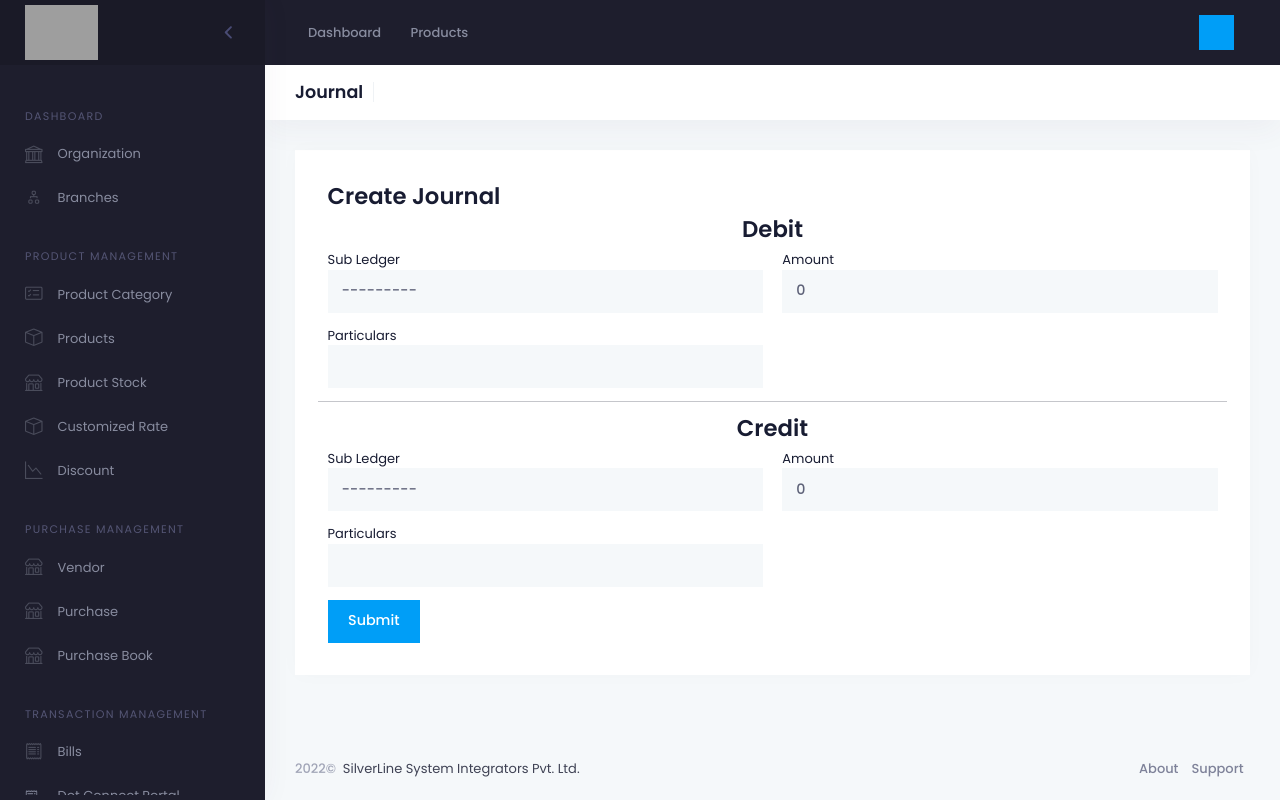
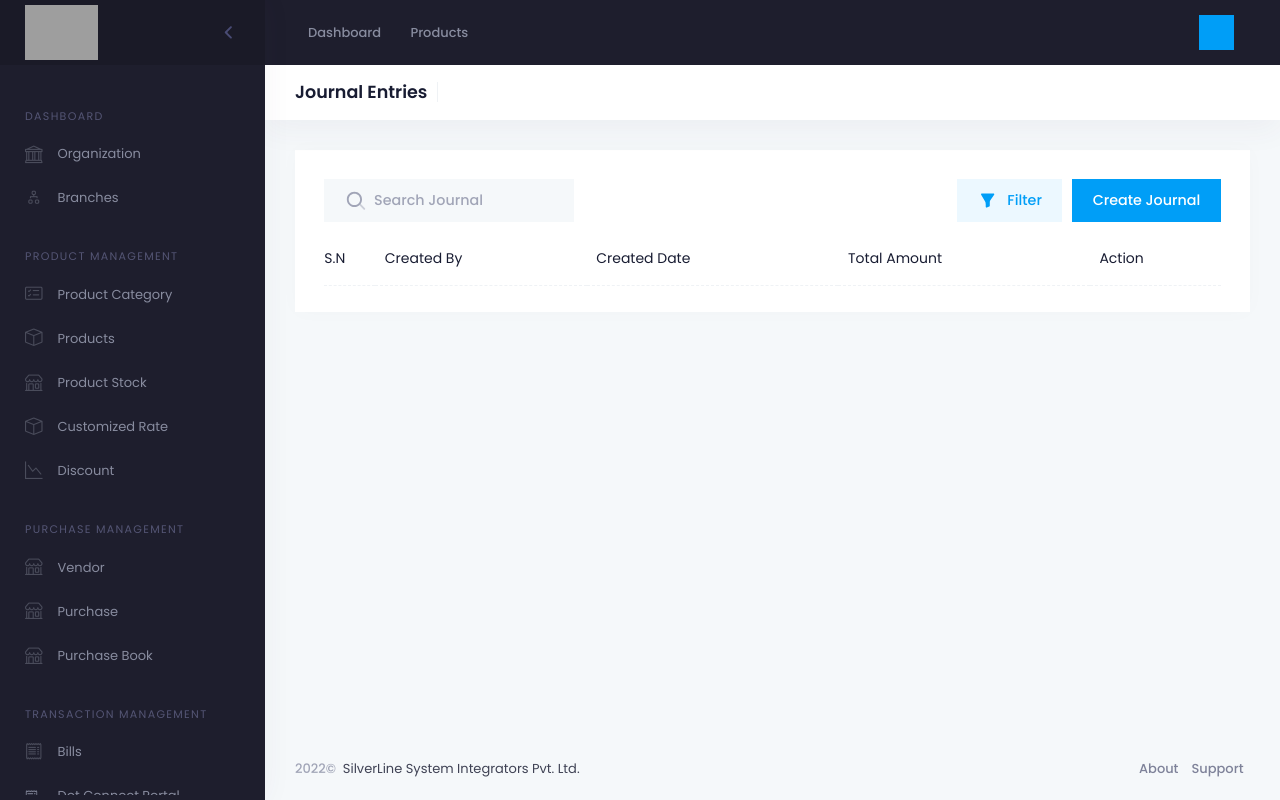
Before and after one commit to rojit1/new_bluestar, a Django app: page /journal/ in a window 1280 px wide. Run offline with Django 4.2, Linux system fonts and the light colour scheme; lists and menus that the app fills with data are empty; parts of the project's set-up code (start-up, migrations or seed data) failed here and were passed over; some libraries are stand-ins or nearby versions; grey boxes are pictures that could not be loaded.

Commit message:
complete journal and make list template for pl, balance-sheet

```diff
--- a/accounting/forms.py
+++ b/accounting/forms.py
@@ -1,6 +1,7 @@
 from django import forms
 from root.forms import BaseForm
 from .models import AccountChart, TblDrJournalEntry, TblCrJournalEntry, TblJournalEntry
+from django.contrib.admin.widgets import FilteredSelectMultiple
 
 class AccountChartForm(BaseForm, forms.ModelForm):
     class Meta:
@@ -29,22 +30,19 @@ class CrJournalEntryForm(BaseForm, forms.ModelForm):
         fields = '__all__'
 
 
-class JournalEntryForm(BaseForm, forms.Form):
-    debit_sub_ledger = forms.ModelChoiceField(queryset=AccountSubLedger.objects.all(), label='Sub Ledger')
-    debit_particulars = forms.CharField(max_length=255, label='Particulars')
-    debit_amount = forms.FloatField(initial=0, label='Amount')
+class JournalEntryForm(forms.Form):
+    debit_sub_ledger = forms.ModelChoiceField(queryset=AccountSubLedger.objects.all())
+    debit_particulars = forms.CharField(max_length=255)
+    debit_amount = forms.FloatField(initial=0,)
 
-    credit_sub_ledger = forms.ModelChoiceField(queryset=AccountSubLedger.objects.all(), label='Sub Ledger')
-    credit_particulars = forms.CharField(max_length=255, label='Particulars')
-    credit_amount = forms.FloatField(initial=0, label="Amount")
+    credit_sub_ledger = forms.ModelChoiceField(queryset=AccountSubLedger.objects.all())
+    credit_particulars = forms.CharField(max_length=255)
+    credit_amount = forms.FloatField(initial=0)
 
-    class Meta:
-        widgets = {
-                "debit_sub_ledger": forms.Select(
-                    attrs={
-                        "class": "form-select",
-                        "data-control": "select2",
-                        "data-placeholder": "Select Product",
-                    }
-                ),
-            }
+    def __init__(self, *args, **kwargs):
+        super().__init__(*args, **kwargs)
+        self.fields["debit_sub_ledger"].widget.attrs["class"] = 'form-select'
+        self.fields["debit_sub_ledger"].widget.attrs["data-control"] = 'select2'
+
+        self.fields["credit_sub_ledger"].widget.attrs["class"] = 'form-select'
+        self.fields["credit_sub_ledger"].widget.attrs["data-control"] = 'select2'
--- /dev/null
+++ b/accounting/templates/accounting/journal/journal_list.html
@@ -0,0 +1,47 @@
+{%extends 'base.html'%}
+{% block pagetitle %} Journal Entries {% endblock %}
+{% block home %} {% url 'journal_list' %} {% endblock %}
+{% block title %} Journal {% endblock %}
+{% block content %}
+{% include 'components/title_bar.html' with title=' Journal Entries ' %}
+<div class="card">
+    {% include 'components/search_filter.html' with show_terminal="yes" search_title="Search Journal" create_button="Create Journal" create_url="journal_create" %}
+    <div class="card-body pt-0">
+        <div id="kt_customers_table_wrapper" class="dataTables_wrapper dt-bootstrap4 no-footer">
+            <div class="table-responsive">
+                <table class="table align-middle table-row-dashed fs-6 gy-5 dataTable no-footer"
+                    id="kt_customers_table">
+
+
+                    <thead>
+                        <th>S.N</th>
+                        <th>Created By</th>
+                        <th>Created Date</th>
+                        <th>Total Amount</th>
+                        <th>Action</th>
+                    </thead>
+                    <tbody class="fw-bold text-gray-600">
+                        {% for entry in journal_entries %}
+                        <tr>
+                            <td>{{forloop.counter}}</td>
+                            <td>{{entry.employee_name}}</td>
+                            <td>{{entry.created_at}}</td>
+                            <td>{{entry.tblcrjournalentry_set.first.credit_amount}}</td>
+                            <td><a href="{% url 'journal_detail' entry.pk %}"><span class="badge badge-success">View</span></a></td>
+                        </tr>
+                        {% endfor %}
+
+                    </tbody>
+                </table>
+            </div>
+            {%if object_list%}
+            {% include 'pagination.html' %}
+            {%endif%}
+        </div>
+    </div>
+</div>
+
+<script>
+</script>
+
+{% endblock %}
--- a/accounting/templates/accounting/journal_entry_create.html
+++ /dev/null
@@ -1,89 +0,0 @@
-{%extends 'base.html'%}
-{% block pagetitle %}Journal Entry {% endblock %}
-
-{% block title %}Accounting Chart {% endblock %}
-
-{% block content %}
-{% include 'components/title_bar.html' with title=' Journal '  %}
-
-<div class="card p-2">
-
-    <div class="card-body p-4 m-4">
-
-        <h1>Create Journal</h1>
-        <form class="" enctype="multipart/form-data" method="POST">
-            <div class="row">
-
-                <center><h1>Debit</h1></center>
-                <div class="col-md-6 fv-row fv-plugins-icon-container">
-                    <p class="form-group">
-                        <label>{{form.debit_sub_ledger.label}}</label>
-                        {{form.debit_sub_ledger}}
-                    </p>
-                </div>
-
-                <div class="col-md-6 fv-row fv-plugins-icon-container">
-                    <p class="form-group">
-                        <label>{{form.debit_amount.label}}</label>
-                        {{form.debit_amount}}
-                    </p>
-                </div>
-
-                <div class="col-md-6 fv-row fv-plugins-icon-container">
-                    <p class="form-group">
-                        <label>{{form.debit_particulars.label}}</label>
-                        {{form.debit_particulars}}
-                    </p>
-                </div>
-
-                <hr>
-
-                <center><h1>Credit</h1></center>
-                <div class="col-md-6 fv-row fv-plugins-icon-container">
-                    <p class="form-group">
-                        <label>{{form.credit_sub_ledger.label}}</label>
-                        {{form.credit_sub_ledger}}
-                    </p>
-                </div>
-
-                <div class="col-md-6 fv-row fv-plugins-icon-container">
-                    <p class="form-group">
-                        <label>{{form.credit_amount.label}}</label>
-                        {{form.credit_amount}}
-                    </p>
-                </div>
-
-                <div class="col-md-6 fv-row fv-plugins-icon-container">
-                    <p class="form-group">
-                        <label>{{form.credit_particulars.label}}</label>
-                        {{form.credit_particulars}}
-                    </p>
-                </div>
-
-            </div>
-
-
-            {% csrf_token %}
-
-            <button type="submit" class="btn btn-primary">Submit</button>
-        </form>
-
-    </div>
-</div>
-
-<script>
-    let debit_amount = document.querySelector('#id_debit_amount')
-    let credit_amount = document.querySelector('#id_credit_amount')
-
-
-    debit_amount.onkeyup = function(e){
-        credit_amount.value = debit_amount.value
-    }
-
-    credit_amount.onkeyup = function(e){
-        debit_amount.value = credit_amount.value
-    }
-
-</script>
-
-{% endblock %}
--- a/accounting/urls.py
+++ b/accounting/urls.py
@@ -19,9 +19,13 @@ path('accountsubledger/delete', AccountSubLedgerDelete.as_view(), name='accounts
 ]
 
 
-from .views import JournalEntryView, TrialBalanceView
+from .views import JournalEntryCreateView, JournalEntryView,  TrialBalanceView, ProfitAndLoss, BalanceSheet
 urlpatterns += [
-    path('journal/', JournalEntryView.as_view(), name="journal_create"),
+    path('journal/', JournalEntryView.as_view(), name="journal_list"),
+    path('journal/<int:pk>/', JournalEntryView.as_view(), name="journal_detail"),
+    path('journal-create/', JournalEntryCreateView.as_view(), name="journal_create"),
     path('trial-balance/', TrialBalanceView.as_view(), name="trial_balance_view"),
+    path('pl/', ProfitAndLoss.as_view(), name="pl_view"),
+    path('balance-sheet/', BalanceSheet.as_view(), name="balance_sheet_view"),
 
 ]
--- a/accounting/views.py
+++ b/accounting/views.py
@@ -83,14 +83,16 @@ class AccountSubLedgerDelete(AccountChartMixin, DeleteMixin, View):
 
 from .models import TblDrJournalEntry, TblCrJournalEntry, TblJournalEntry
 from .forms import JournalEntryForm
-class JournalEntryView(View):
+class JournalEntryCreateView(View):
 
     def get(self, request):
         form = JournalEntryForm
-        return render(request, 'accounting/journal_entry_create.html', {'form':form})
+        return render(request, 'accounting/journal/journal_entry_create.html', {'form':form})
 
     def post(self, request):
         form = JournalEntryForm(request.POST)
+        import pdb
+        pdb.set_trace()
         if form.is_valid():
 
             journal_entry = TblJournalEntry.objects.create(employee_name=request.user.username)
@@ -130,8 +132,25 @@ class JournalEntryView(View):
 
 
 
-        return redirect('accountsubledger_list')
+        return redirect('journal_list')
         return render(request, 'accounting/journal_entry_create.html', {'form':form})
+
+
+class JournalEntryView(View):
+
+    def get(self, request, pk=None):
+        if pk:
+            journal = TblJournalEntry.objects.get(pk=pk)
+            credit_details = TblCrJournalEntry.objects.get(journal_entry=journal)
+            debit_details = TblDrJournalEntry.objects.get(journal_entry=journal)
+            context = {
+                'credit': credit_details,
+                'debit': debit_details
+            }
+            return render(request, 'accounting/journal/journal_voucher.html', context)
+
+        journal_entries = TblJournalEntry.objects.all()
+        return render(request, 'accounting/journal/journal_list.html',  {'journal_entries': journal_entries})
 
 
 class TrialBalanceView(View):
@@ -172,3 +191,10 @@ class TrialBalanceView(View):
         }
 
         return render(request, 'accounting/trial_balance.html', context)
+
+
+class ProfitAndLoss(TemplateView):
+    template_name = "accounting/profit_and_loss.html"
+
+class BalanceSheet(TemplateView):
+    template_name = "accounting/balance_sheet.html"
--- a/templates/components/side_bar.html
+++ b/templates/components/side_bar.html
@@ -57,8 +57,12 @@
 
         {%include 'components/menu_title.html' with title="Accounting"%}
         {%include 'components/menu_item.html' with path="accountchart" url='accountchart_list' title='Chart of Accounts' icon="bi bi-bar-chart" %}
-        {%include 'components/menu_item.html' with path="journal" url='journal_create' title='Journal' icon="bi bi-file-earmark-fill" %}
+        {%include 'components/menu_item.html' with path="journal" url='journal_list' title='Journal Entries' icon="bi bi-file-earmark-fill" %}
         {%include 'components/menu_item.html' with path="trial-balance" url='trial_balance_view' title='Trial Balance' icon="bi bi-file-earmark-spreadsheet" %}
+        {%include 'components/menu_item.html' with path="pl" url='pl_view' title='P&L Statement' icon="bi bi-cash-coin" %}
+        {%include 'components/menu_item.html' with path="balance-sheet" url='balance_sheet_view' title='Balance Sheet' icon="bi bi-file-earmark-spreadsheet" %}
+
+
 
 
 
```
Also changed, not shown: accounting/templates/accounting/balance_sheet.html (added, +48 -0 lines), accounting/templates/accounting/journal/journal_entry_create.html (added, +110 -0 lines), accounting/templates/accounting/journal/journal_voucher.html (added, +79 -0 lines), accounting/templates/accounting/profit_and_loss.html (added, +53 -0 lines).
